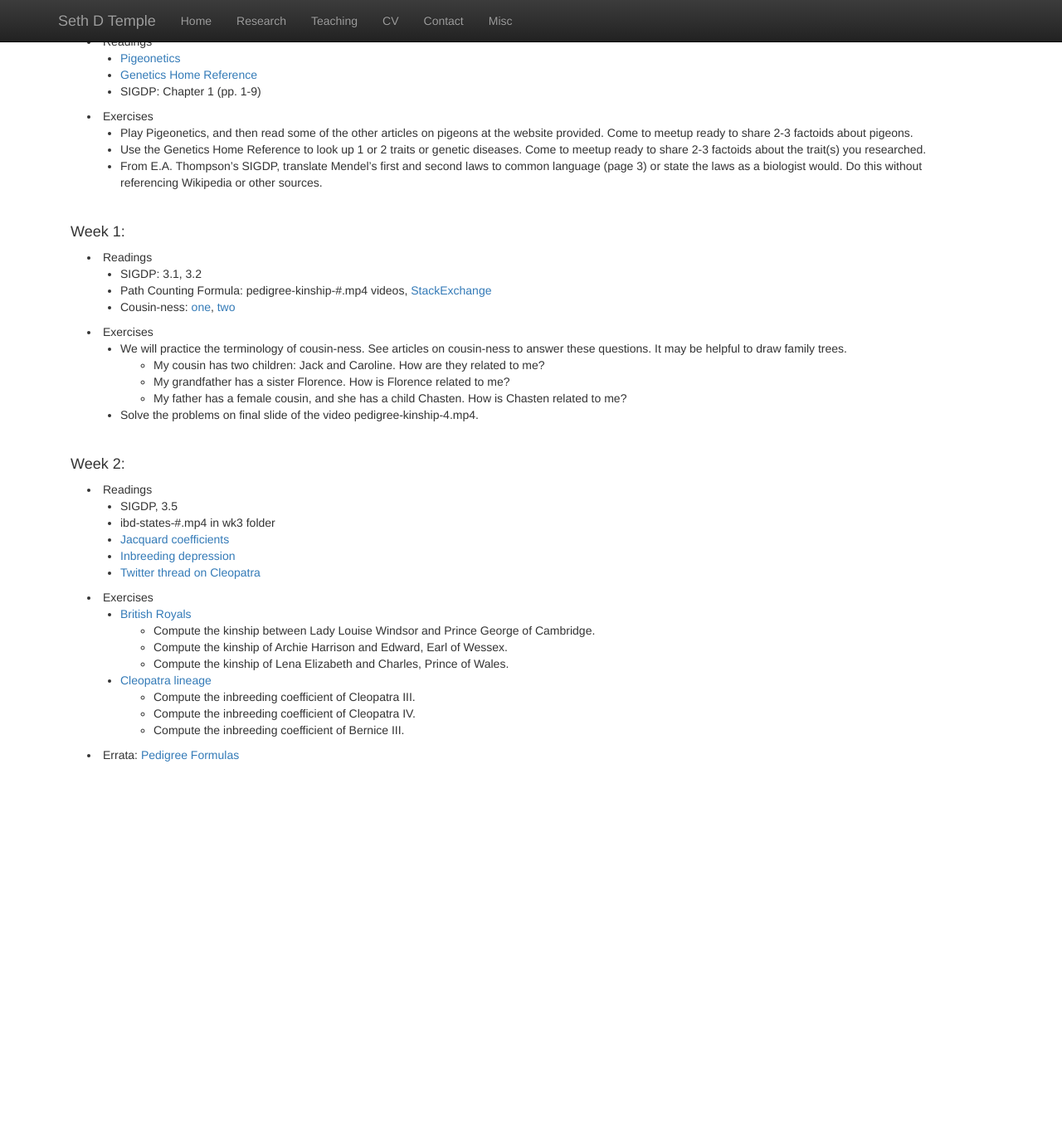
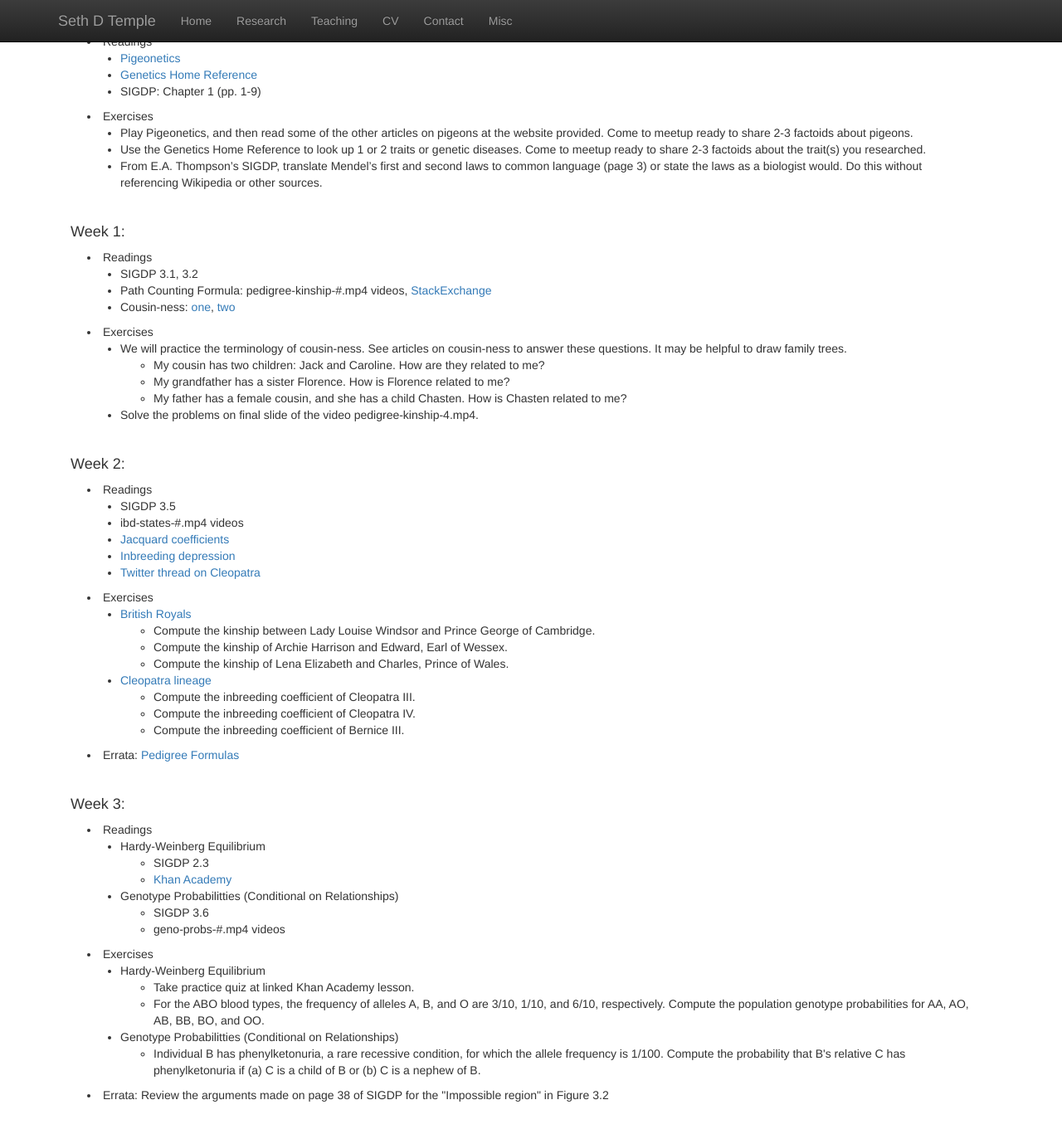
Before and after one commit to sdtemple/sdtemple.github.io, a Jekyll site: the page built from statgen1.html, in a window 1280 px wide and 1400 px high, scrolled down 539 px. Shown: the top 1367 px of the window at 83% size. Built offline with Jekyll 4.4.1, drawn with Linux system fonts in a browser that asks for light colours; nearby versions of some CDN libraries; library files that are not in the unit come from our copies; before the commit the page ends 1529 px from its top, so only the background shows below that.

Commit message:
Update statgen1.html

```diff
--- a/statgen1.html
+++ b/statgen1.html
@@ -50,7 +50,7 @@ Some assignments will be formally submitted to Canvas for course credit.<br/><br
 <p class="content" style="padding:0px;margin:0px 20px 0px;">
 <li style="padding:0px;margin:0px 20px 0px;"> Readings </li>
     <ul>
-        <li style="padding:0px;margin:0px 20px 0px;"> SIGDP: 3.1, 3.2 </li>
+        <li style="padding:0px;margin:0px 20px 0px;"> SIGDP 3.1, 3.2 </li>
         <li style="padding:0px;margin:0px 20px 0px;"> Path Counting Formula: pedigree-kinship-#.mp4 videos, <a href = "https://math.stackexchange.com/questions/636128/calculating-the-number-of-possible-paths-through-some-squares"> StackExchange</a> </li>
         <li style="padding:0px;margin:0px 20px 0px;"> Cousin-ness: <a href = "https://www.myfamilydnatest.com/understanding-degrees-of-cousin-ness-1st-cousin-2nd-cousin/">one</a>, <a href = "https://www.ancestry.com/corporate/blog/degrees-of-cousin-ness/">two</a></li>
     </ul>
@@ -71,8 +71,8 @@ Some assignments will be formally submitted to Canvas for course credit.<br/><br
 <p class="content" style="padding:0px;margin:0px 20px 0px;">
 <li style="padding:0px;margin:0px 20px 0px;"> Readings </li>
     <ul>
-        <li style="padding:0px;margin:0px 20px 0px;"> SIGDP, 3.5 </li>
-        <li style="padding:0px;margin:0px 20px 0px;"> ibd-states-#.mp4 in wk3 folder </li>
+        <li style="padding:0px;margin:0px 20px 0px;"> SIGDP 3.5 </li>
+        <li style="padding:0px;margin:0px 20px 0px;"> ibd-states-#.mp4 videos </li>
         <li style="padding:0px;margin:0px 20px 0px;"> <a href = "https://brainder.org/tag/jacquard-coefficient/"> Jacquard coefficients</a> </li>
         <li style="padding:0px;margin:0px 20px 0px;"> <a href = "https://www.bbcearth.com/blog/?article=what-are-the-effects-of-inbreeding"> Inbreeding depression</a> </li>
         <li style="padding:0px;margin:0px 20px 0px;"> <a href = "https://twitter.com/seldo/status/1249179288634642441"> Twitter thread on Cleopatra</a> </li>
@@ -95,3 +95,34 @@ Some assignments will be formally submitted to Canvas for course credit.<br/><br
 <li style="padding:0px;margin:0px 20px 0px;"> Errata: <a href = "https://sdtemple.github.io/files/pedigree_formulas.pdf"> Pedigree Formulas</a> </li>
 </p>
 <br/>
+
+<h4>Week 3:</h4>
+<p class="content" style="padding:0px;margin:0px 20px 0px;">
+<li style="padding:0px;margin:0px 20px 0px;"> Readings </li>
+    <ul>
+        <li style="padding:0px;margin:0px 20px 0px;"> Hardy-Weinberg Equilibrium </li>
+        <ul>
+            <li style="padding:0px;margin:0px 20px 0px;"> SIGDP 2.3 </li>
+            <li style="padding:0px;margin:0px 20px 0px;"> <a href = "https://www.khanacademy.org/science/ap-biology/natural-selection#hardy-weinberg-equilibrium">Khan Academy</a> </li>
+        </ul>
+        <li style="padding:0px;margin:0px 20px 0px;"> Genotype Probabilitties (Conditional on Relationships) </li>
+        <ul>
+            <li style="padding:0px;margin:0px 20px 0px;"> SIGDP 3.6 </li>
+            <li style="padding:0px;margin:0px 20px 0px;"> geno-probs-#.mp4 videos </li>
+        </ul>
+    </ul>
+<li style="padding:0px;margin:0px 20px 0px;"> Exercises </li>
+    <ul>
+        <li style="padding:0px;margin:0px 20px 0px;"> Hardy-Weinberg Equilibrium </li>
+        <ul>
+            <li style="padding:0px;margin:0px 20px 0px;"> Take practice quiz at linked Khan Academy lesson. </li>
+            <li style="padding:0px;margin:0px 20px 0px;"> For the ABO blood types, the frequency of alleles A, B, and O are 3/10, 1/10, and 6/10, respectively. Compute the population genotype probabilities for AA, AO, AB, BB, BO, and OO. </li>
+        </ul>
+        <li style="padding:0px;margin:0px 20px 0px;"> Genotype Probabilitties (Conditional on Relationships) </li>
+        <ul>
+            <li style="padding:0px;margin:0px 20px 0px;"> Individual B has phenylketonuria, a rare recessive condition, for which the allele frequency is 1/100. Compute the probability that B's relative C has phenylketonuria if (a) C is a child of B or (b) C is a nephew of B. </li>
+        </ul>
+    </ul>
+<li style="padding:0px;margin:0px 20px 0px;"> Errata: Review the arguments made on page 38 of SIGDP for the "Impossible region" in Figure 3.2 </li>
+</p>
+<br/>
```
